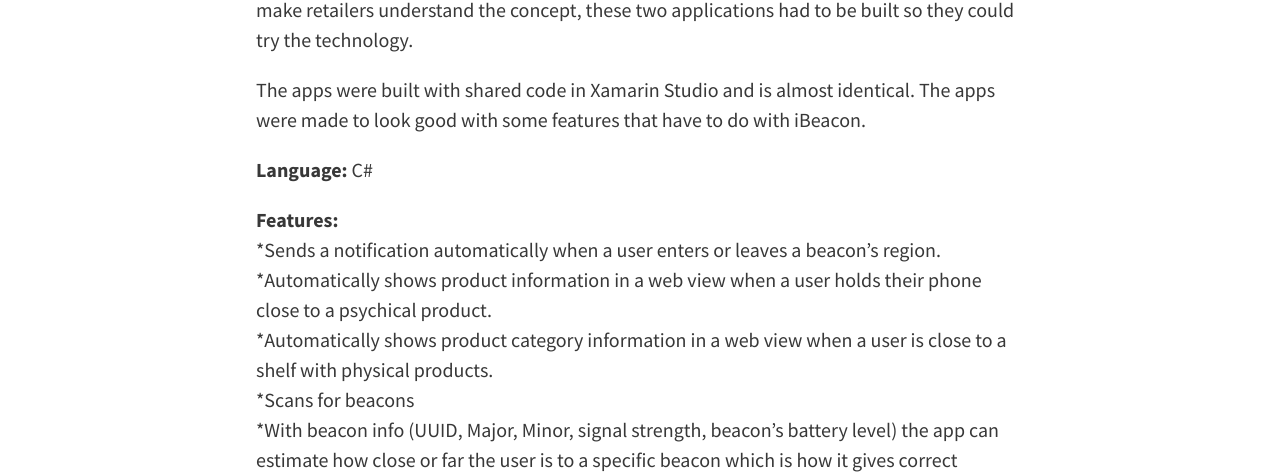
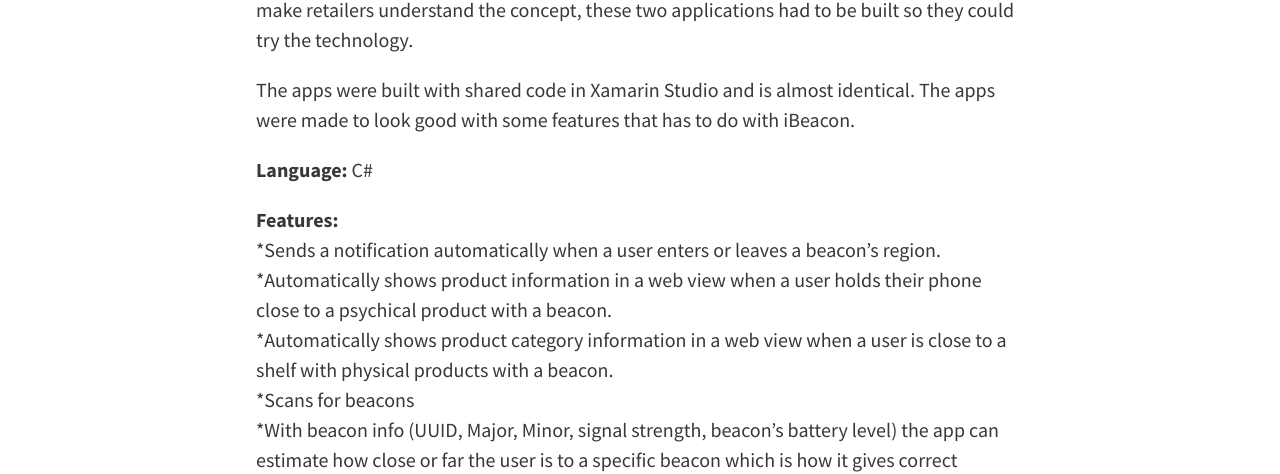
Before and after one commit to axelnyberg/axelnyberg.github.io, a Jekyll site: the page built from _posts/2016-04-30-ios-android-ibeacon-retail-apps.md, in a window 1280 px wide. Shown: the part 1047-1521 px from the top of the page. Built offline with Jekyll 4.4.1, drawn with Linux system fonts in a browser that asks for light colours; nearby versions of some CDN libraries.

Commit message:
Update 2016-04-30-ios-android-ibeacon-retail-apps.md

```diff
--- a/_posts/2016-04-30-ios-android-ibeacon-retail-apps.md
+++ b/_posts/2016-04-30-ios-android-ibeacon-retail-apps.md
@@ -7,14 +7,14 @@
 These two applications were built by me and a classmate for our thesis so that valid data could be collected from retailers.
 The thesis was about retailer’s interests in iBeacon and to make retailers understand the concept, these two applications had to be built so they could try the technology.
 
-The apps were built with shared code in Xamarin Studio and is almost identical. The apps were made to look good with some features that have to do with iBeacon.
+The apps were built with shared code in Xamarin Studio and is almost identical. The apps were made to look good with some features that has to do with iBeacon.
 
 **Language:** C#
 
 **Features:**<br>
 *Sends a notification automatically when a user enters or leaves a beacon's region. <br>
-*Automatically shows product information in a web view when a user holds their phone close to a psychical product. <br>
-*Automatically shows product category information in a web view when a user is close to a shelf with physical products.<br>
+*Automatically shows product information in a web view when a user holds their phone close to a psychical product with a beacon. <br>
+*Automatically shows product category information in a web view when a user is close to a shelf with physical products with a beacon.<br>
 *Scans for beacons<br>
 *With beacon info (UUID, Major, Minor, signal strength, beacon's battery level) the app can estimate how close or far the user is to a      specific beacon which is how it gives correct information (product or category info or even a goodbye/welcome message).<br>
 *Calls a REST-API with UUID, Major, Minor and length from beacon to get back information about products or categories to show the user. <br>
```
